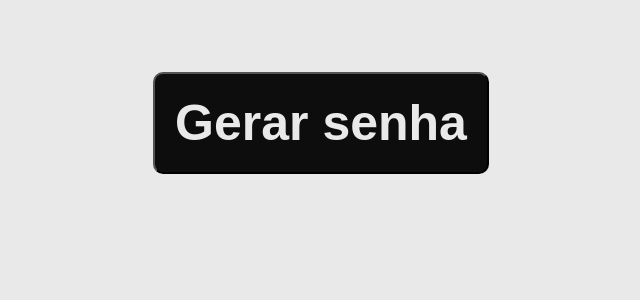
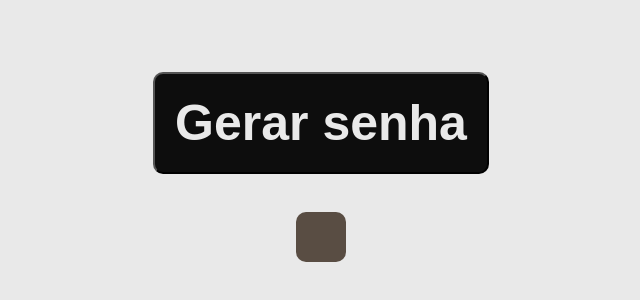
Before and after one commit to cpwaldow/randomPassowrd, a plain HTML site: page index.html in a window 1280 px wide. Shown: the part 118-418 px from the top of the page, without its empty margins (319-959 px from the left). Drawn offline with Linux system fonts and the light colour scheme.

Commit message:
efeito botão de click

```diff
--- a/style.css
+++ b/style.css
@@ -16,4 +16,20 @@ body {
   background-color: #0D0D0D;
   color: #e9e9e9;
   font-weight: bolder;
+  transition: box-shadow 300ms ease-in-out, color 300ms ease-in-out;
 }
+
+#create-password:active {
+  transform: scale(0.98);
+  box-shadow: 3px 2px 22px 1px rgba(0, 0, 0, 0.24);
+}
+
+#new-password {
+  margin-top: 3%;
+  font-size: 35px;
+  background-color: #594D43;
+  color: #e9e9e9;
+  font-weight: bolder;
+  padding: 25px;
+  border-radius: 10px;
+}
```
